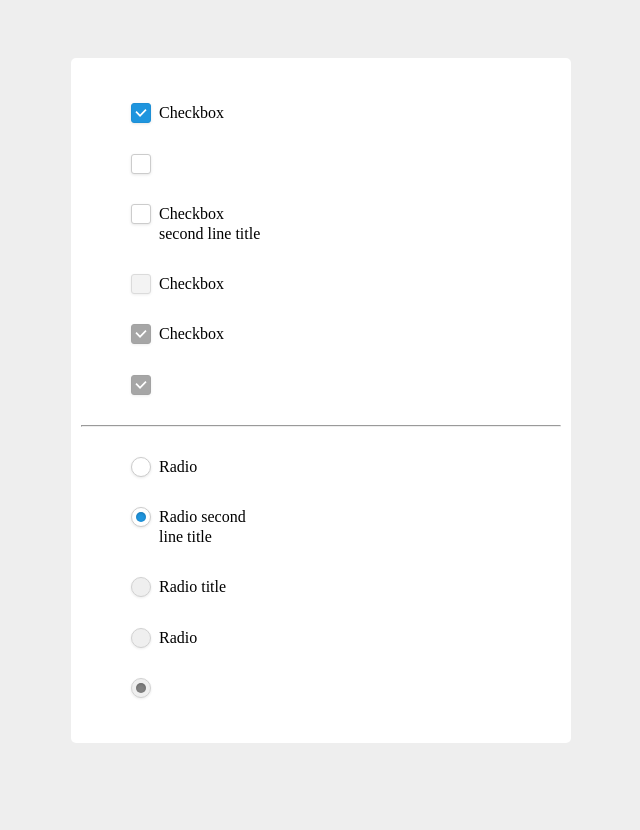
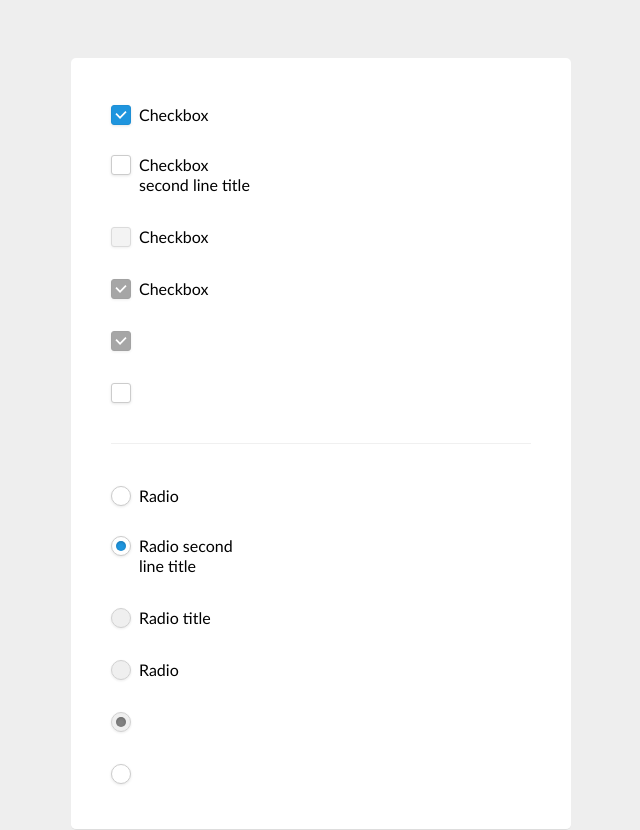
Before and after one commit to im-sad/xControls, a website: page src/index.html in a window 1280 px wide. Shown: the whole page, without its empty margins (319-959 px from the left). Drawn offline with nearby package versions, Linux system fonts and the light colour scheme; files that its build step writes are made by us from their sources.

Commit message:
Visual changes

```diff
--- a/src/index.html
+++ b/src/index.html
@@ -15,11 +15,21 @@
       background: #eee;
       height: 100vh;
       padding-top: 50px;
+      font-family: 'Trebuchet MS', sans-serif;
     }
 
     p {
-      margin: 30px 50px;
-      max-width: 140px;
+      margin: 30px 0;
+      max-width: 150px;
+    }
+
+    hr {
+      width: 100%;
+      height: 1px;
+      background: #000;
+      border: none;
+      opacity: 0.06;
+      margin: 40px 0;
     }
 
     .page {
@@ -29,8 +39,9 @@
       margin-left: auto;
       margin-right: auto;
       border-radius: 5px;
-      padding: 15px 10px;
-      box-shadow: 0 1px 5px rgba(#000, 0.8);
+      padding: 15px 40px;
+      box-shadow: 0 1px 15px rgba(#000, 0.9);
+      border-bottom: 1px solid #ddd;
     }
   </style>
   <link rel="stylesheet" href="/css/main.css">
@@ -43,12 +54,6 @@
       <label class="checkbox">
         <input type="checkbox" checked/>
         <span class="checkbox__title">Checkbox</span>
-      </label>
-    </p>
-    <p>
-      <label class="checkbox">
-        <input type="checkbox" />
-        <span class="checkbox__title"></span>
       </label>
     </p>
     <p>
@@ -73,6 +78,12 @@
     <p>
       <label class="checkbox">
         <input type="checkbox" checked disabled/>
+        <span class="checkbox__title"></span>
+      </label>
+    </p>
+    <p>
+      <label class="checkbox">
+        <input type="checkbox" />
         <span class="checkbox__title"></span>
       </label>
     </p>
@@ -109,6 +120,12 @@
         <span class="radio__title"></span>
       </label>
     </p>
+    <p>
+      <label class="radio">
+        <input type="radio" name="radio"/>
+        <span class="radio__title"></span>
+      </label>
+    </p>
   </div>
 
 
```
Also changed, not shown: README.MD, img.png (added).
